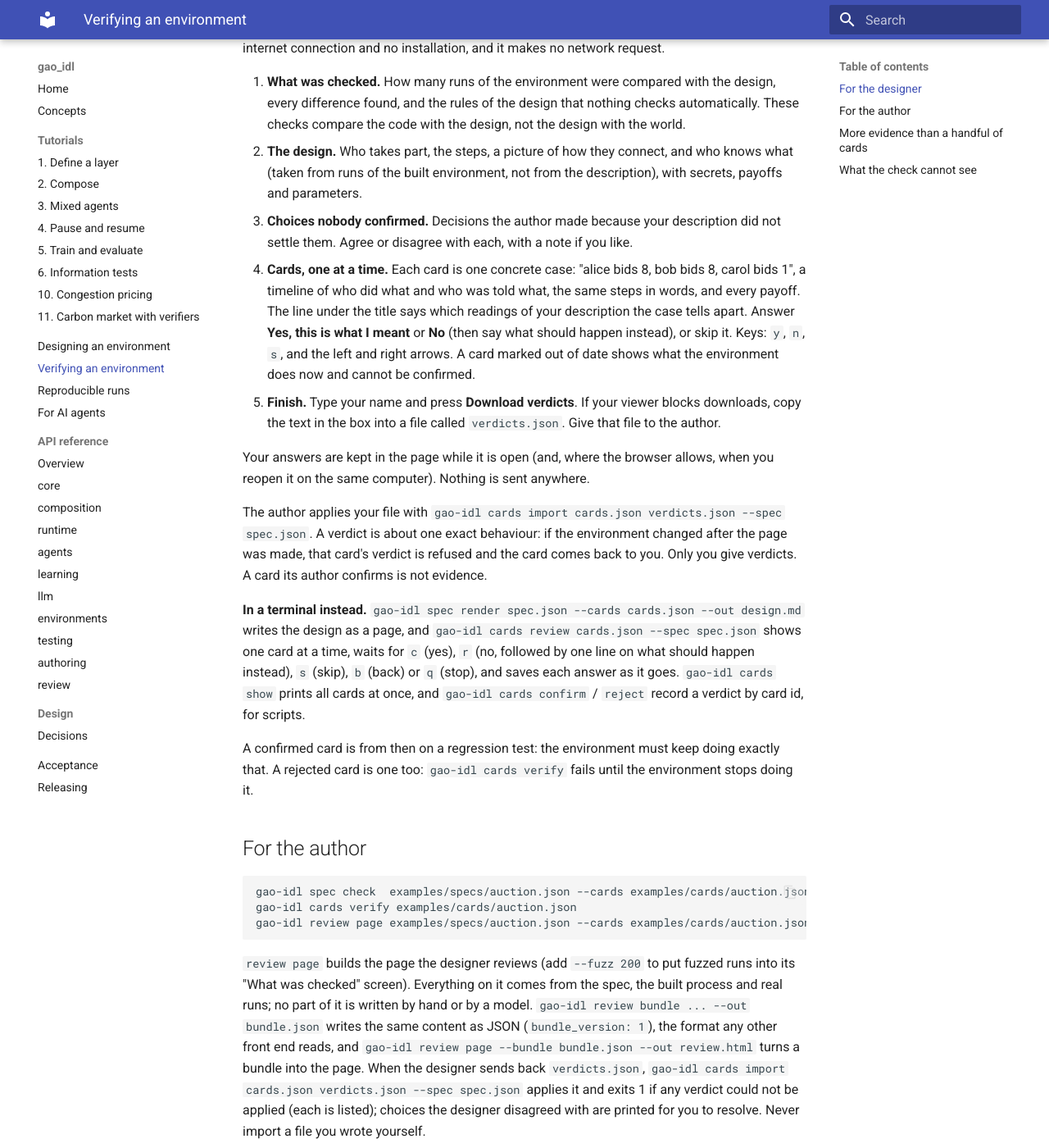
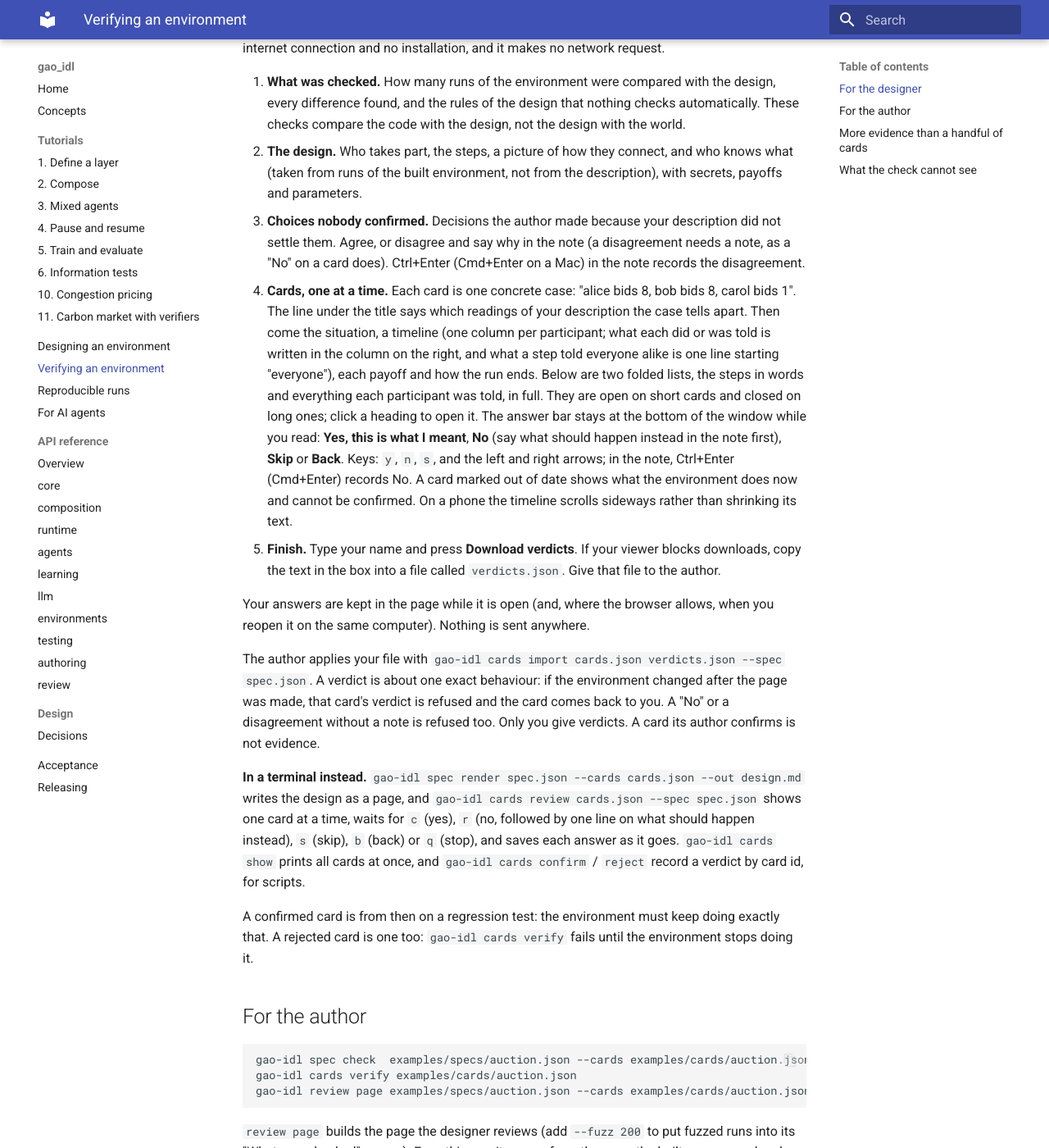
Before and after one commit to tolkienbagchi/GAO-Institutional-Design, an MkDocs documentation site: the page built from docs/verifying.md, in a window 1280 px wide and 1400 px high, scrolled down 809 px. Shown: the whole window at 82% size. Built offline with MkDocs 1.6.1 and Material for MkDocs 9.7.7, drawn with Linux system fonts in a browser that asks for light colours.

Commit message:
M10 fix-up task 6: docs, example pages, report
Co-Authored-By: Claude Opus 5.5 <noreply@anthropic.com>
Claude-Session: https://claude.ai/code/session_01JEMPjmRHJdo7LujzeKUKFd

```diff
--- a/docs/verifying.md
+++ b/docs/verifying.md
@@ -29,13 +29,20 @@ internet connection and no installation, and it makes no network request.
    (taken from runs of the built environment, not from the description), with secrets, payoffs and
    parameters.
 3. **Choices nobody confirmed.** Decisions the author made because your description did not settle
-   them. Agree or disagree with each, with a note if you like.
+   them. Agree, or disagree and say why in the note (a disagreement needs a note, as a "No" on a
+   card does). Ctrl+Enter (Cmd+Enter on a Mac) in the note records the disagreement.
 4. **Cards, one at a time.** Each card is one concrete case: "alice bids 8, bob bids 8, carol bids
-   1", a timeline of who did what and who was told what, the same steps in words, and every payoff.
-   The line under the title says which readings of your description the case tells apart. Answer
-   **Yes, this is what I meant** or **No** (then say what should happen instead), or skip it.
-   Keys: `y`, `n`, `s`, and the left and right arrows. A card marked out of date shows what the
-   environment does now and cannot be confirmed.
+   1". The line under the title says which readings of your description the case tells apart.
+   Then come the situation, a timeline (one column per participant; what each did or was told is
+   written in the column on the right, and what a step told everyone alike is one line starting
+   "everyone"), each payoff and how the run ends. Below are two folded lists, the steps in words
+   and everything each participant was told, in full. They are open on short cards and closed on
+   long ones; click a heading to open it. The answer bar stays at the bottom of the window while
+   you read: **Yes, this is what I meant**, **No** (say what should happen instead in the note
+   first), **Skip** or **Back**. Keys: `y`, `n`, `s`, and the left and right arrows; in the note,
+   Ctrl+Enter (Cmd+Enter) records No. A card marked out of date shows what the environment does
+   now and cannot be confirmed. On a phone the timeline scrolls sideways rather than shrinking
+   its text.
 5. **Finish.** Type your name and press **Download verdicts**. If your viewer blocks downloads,
    copy the text in the box into a file called `verdicts.json`. Give that file to the author.
 
@@ -44,7 +51,8 @@ it on the same computer). Nothing is sent anywhere.
 
 The author applies your file with `gao-idl cards import cards.json verdicts.json --spec spec.json`.
 A verdict is about one exact behaviour: if the environment changed after the page was made, that
-card's verdict is refused and the card comes back to you. Only you give verdicts. A card its author
+card's verdict is refused and the card comes back to you. A "No" or a disagreement without a note
+is refused too. Only you give verdicts. A card its author
 confirms is not evidence.
 
 **In a terminal instead.** `gao-idl spec render spec.json --cards cards.json --out design.md`
```
Also changed, not shown: CHANGELOG.md (+8 -0 lines), NOTES.md (+14 -0 lines), briefs/REPORT_M10_FIXUP.md (added, +110 -0 lines), docs/for-agents/llms.md (+1 -0 lines).
